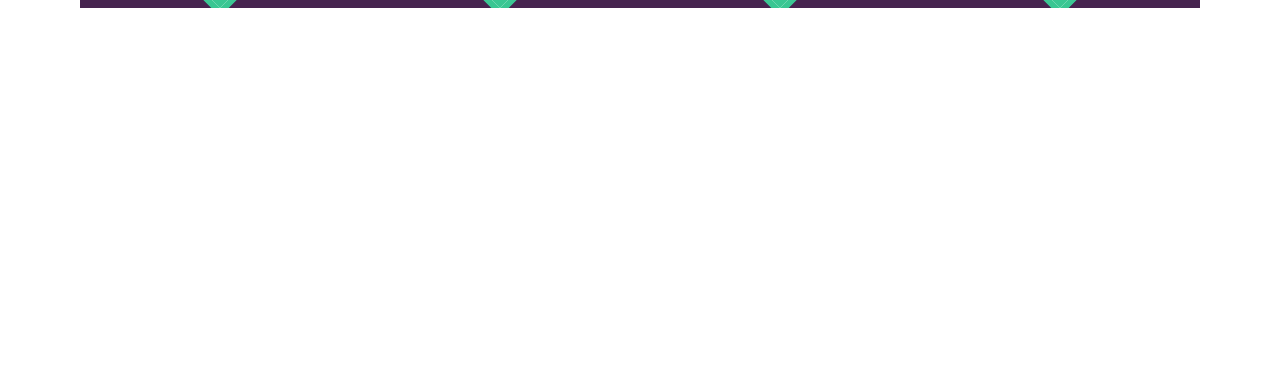
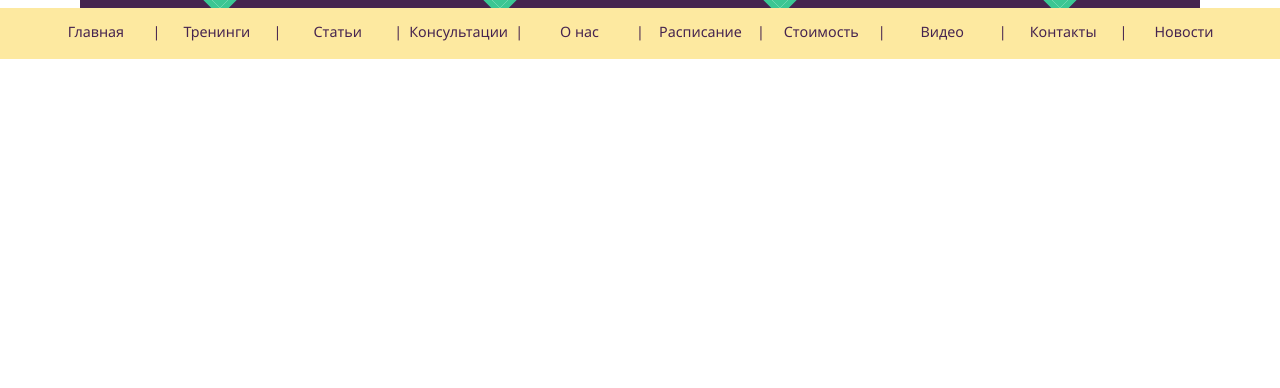
Before and after one commit to ZatolokinPavel/zhivoeslovo, a PHP site: page / in a window 1280 px wide. Shown: the part 412-800 px from the top of the page. Run offline with PHP 8.4, Linux system fonts and the light colour scheme.

Commit message:
add main menu

```diff
--- a/css/main.css
+++ b/css/main.css
@@ -4,12 +4,13 @@
 .box:after {content: ""; display: block; clear: both;}
 .center {text-align: center;}
 img {border: 0 none; height: auto; max-width: 100%; vertical-align: middle;}
+ul {list-style: none; margin: 0; padding: 0;}
 
 /* Подгонка под старые браузеры: делаем HTML5 элементы блочными */
 article, aside, details, figcaption, figure, footer, header, main, menu, nav, section, summary {display: block;}
 
 html, body {width: 100%; overflow-x: hidden; margin: 0; padding: 0;}
-body {font-family: "Segoe UI", Arial, Helvetica, sans-serif}
+body {font-size: 13px; font-family: "Segoe UI", Arial, Helvetica, sans-serif}
 
 .grid {margin: 0 0 -15px -15px; width: auto;}
 .grid > * {padding: 0 0 15px 15px;}
@@ -61,9 +62,15 @@ body {font-family: "Segoe UI", Arial, Helvetica, sans-serif}
 .rhombus.r11 {top:  280px; left: 700px;}
 .rhombus.r12 {top:  280px; left: 980px;}
 
-.rhombus .kharin {}
+.rhombus .kharin {position: absolute; bottom: 0; left: 0; padding: 10px; color: #fff;}
 .rhombus p.tile {
     display: block; position: relative; width: 141%; height: 141%; top: -20.5%; left: -20.5%; margin: 0; padding: 0;
     background-position: center center; background-size: cover;
     -moz-transform: rotate(45deg); -webkit-transform: rotate(45deg); -o-transform: rotate(45deg);
     -ms-transform: rotate(45deg); transform: rotate(45deg);}
+
+.main-menu {margin: 0; padding: 0; text-align: center; font-size: 1.1em; color: #46244f; background: #fde9a0;}
+.main-menu > ul {display: inline-block;}
+.main-menu > ul > li {float: left;}
+.main-menu > ul > li + li:before {content: "|";}
+.main-menu a {display: inline-block; width: 113px; line-height: 47px; color: #46244f; text-align: center; text-decoration: none;}
--- a/index.html
+++ b/index.html
@@ -38,5 +38,20 @@
     </div>
 </header>
 
+<menu id="main_menu" class="main-menu box">
+    <ul>
+        <li><a href="#">Главная</a></li>
+        <li><a href="#">Тренинги</a></li>
+        <li><a href="#">Статьи</a></li>
+        <li><a href="#">Консультации</a></li>
+        <li><a href="#">О нас</a></li>
+        <li><a href="#">Расписание</a></li>
+        <li><a href="#">Стоимость</a></li>
+        <li><a href="#">Видео</a></li>
+        <li><a href="#">Контакты</a></li>
+        <li><a href="#">Новости</a></li>
+    </ul>
+</menu>
+
 </body>
 </html>
```
